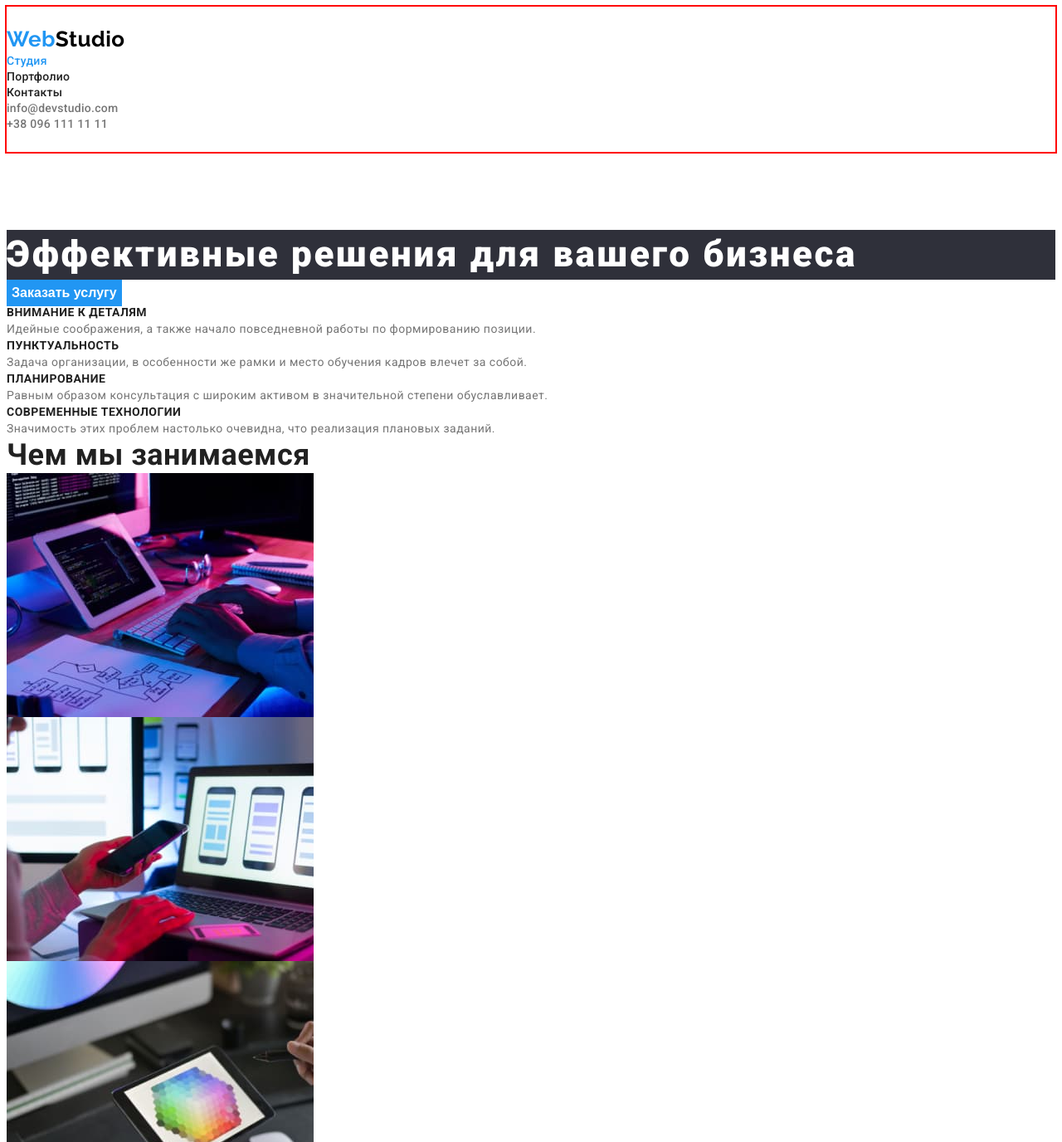
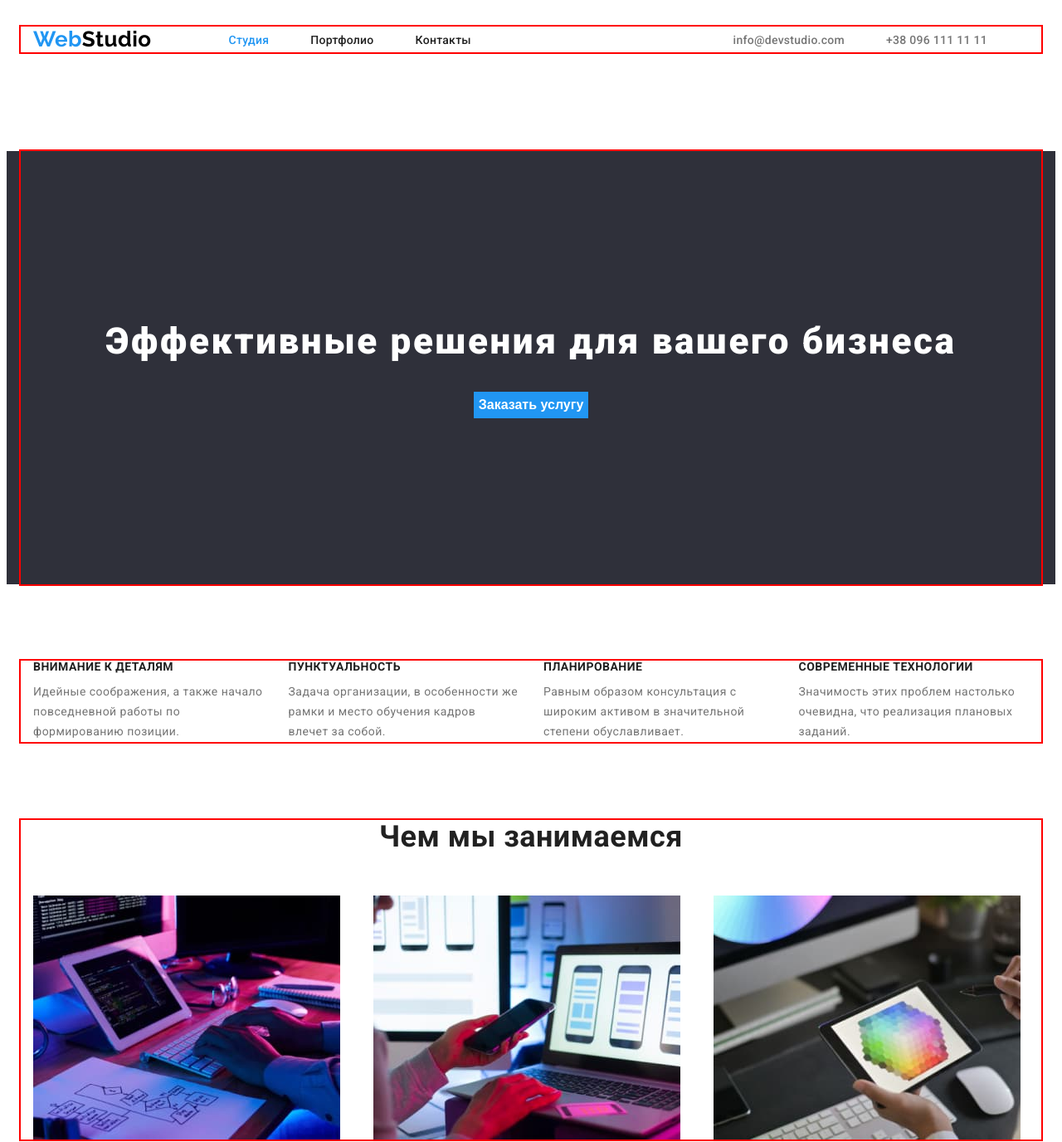
Before and after one commit to Svetlana2505/goit-markup-hw-03, a plain HTML site: page index.html in a window 1280 px wide. Shown: the top 1376 px of the page at 83% size. Drawn offline with Linux system fonts and the light colour scheme.

Commit message:
стили css

```diff
--- a/css/styles.css
+++ b/css/styles.css
@@ -26,7 +26,7 @@ p {
 
 ul {
   margin: 0;
-  padding: 0 ;
+  padding: 0;
 }
 
 a {
@@ -55,11 +55,24 @@ img {
   margin-bottom: 94px;
 }
 
-.header,
+.header-container,
+.feature-container,
+.hero-container,
+.working-container,
 .filter,
 .filter-list,
 .project-list {
   outline: 2px solid red;
+}
+
+.header-container {
+  display: flex;
+  align-items: center;
+}
+
+.header-nav {
+  display: flex;
+  align-items: center;
 }
 
 .logo {
@@ -67,6 +80,15 @@ img {
   font-size: 26px;
   line-height: 1.2;
   color: #000;
+}
+
+.header-menu {
+  display: flex;
+  margin-left: 93px;
+}
+
+.header-item {
+  margin-right: 50px;
 }
 
 .logo-item {
@@ -89,8 +111,16 @@ img {
 .header-menu .header-link.current {
   color: var(--accent-color);
 }
+.header-list {
+  display: flex;
+  margin-left: auto;
+}
 
-.header-list-link {
+.header-list .item {
+  margin-right: 50px;
+}
+
+.header-list .link {
   font-weight: 500;
   font-size: 14px;
   line-height: 1.14;
@@ -105,13 +135,24 @@ img {
 
 /* Страница 1 */
 
+.hero {
+  background-color: var(--background-color);
+}
+
+.hero-container {
+  padding-top: 200px;
+  padding-bottom: 200px;
+  text-align: center;
+  margin-bottom: 92px;
+}
+
 .hero-title {
   font-weight: 900;
   font-size: 44px;
   line-height: 1.36;
   letter-spacing: 0.06em;
   color: var(--color-white);
-  background-color: var(--background-color);
+  margin-bottom: 30px;
 }
 .hero-btn {
   font-weight: 700;
@@ -123,12 +164,32 @@ img {
   cursor: pointer;
 }
 
+/* особенности */
+
+.feature {
+  margin-bottom: 94px;
+}
+
+.feature-list {
+  display: flex;
+  flex-wrap: wrap;
+}
+
+.feature-item {
+  width: calc((100% - 90px) / 4);
+  margin-right: 30px;
+}
+
+.feature-item:nth-child(4) {
+  margin-right: 0;
+}
 .feature-title {
   font-weight: 700;
   font-size: 14px;
   line-height: 1.14;
   text-transform: uppercase;
   color: var(--primary-text-color);
+  margin-bottom: 10px;
 }
 
 .feature-text {
@@ -137,15 +198,42 @@ img {
   color: var(--title-text-color);
 }
 
-.working,
-.team {
+/* чем мы занимаемся */
+
+.working-list {
+  display: flex;
+}
+
+.working-title {
+  margin-bottom: 50px;
+}
+
+.working-title,
+.team-title {
   font-weight: 700;
   font-size: 36px;
   line-height: 1.16;
   color: var(--primary-text-color);
+  text-align: center;
 }
 
-.team-title {
+.working-list .item {
+  width: calc((100% - 60px) / 3);
+  margin-right: 30px;
+}
+
+.working-list .item:nth-child(3) {
+  margin-right: 0;
+}
+
+
+/* чем мы занимаемся */
+
+.team-list {
+  display: flex;
+}
+
+.team-subtitle {
   font-weight: 500;
   font-size: 16px;
   line-height: 1.18;
@@ -188,13 +276,39 @@ img {
 }
 
 .filter-list {
+  display: flex;
+  justify-content: center;
   margin-bottom: 34px;
+}
+
+.filter-item:not(:last-child) {
+  margin-right: 8px;
 }
 
 /* project */
 
+.project-list {
+  display: flex;
+  justify-content: center;
+  flex-wrap: wrap;
+}
+
 .project-item {
   width: 370px;
+  margin-right: 30px;
+  margin-bottom: 30px;
+}
+
+.project-item:nth-child(3n) {
+  margin-right: 0;
+}
+
+.project-item:nth-last-child(-n + 3) {
+  margin-bottom: 0;
+}
+
+.project-subitem {
+  padding: 20px 24px;
 }
 
 .project-title {
@@ -211,12 +325,6 @@ img {
   font-size: 16px;
   line-height: 1.8;
   color: var(--title-text-color);
-}
-
-.project-subitem {
-  padding: 20px 24px;
-  background: #FFFFFF;
-  border-bottom: 1px solid #EEEEEE;
 }
 
 .project-subtext {
@@ -243,12 +351,8 @@ img {
   font-style: normal;
 }
 
-.footer-item {
+.footer-item:not(:last-child) {
   margin-bottom: 9px;
-}
-
-.footer-item:last-child{
-  margin-bottom: 0;
 }
 
 .footer-address {
--- a/index.html
+++ b/index.html
@@ -13,41 +13,44 @@
   </head>
   <body>
     <header class="header">
+      <div class="header-container container">
         <nav class="header-nav">
           <a href="" class="logo"><span class="logo-item">Web</span>Studio</a>
           <ul class="header-menu list">
             <li class="header-item">
-            <a href="" class="header-link current">Студия</a>
+              <a class="header-link current" href="">Студия</a>
             </li>
             <li class="header-item">
-            <a href="./portfolio.html" class="header-link">Портфолио</a>
+              <a class="header-link" href="./portfolio.html">Портфолио</a>
             </li>
             <li class="header-item">
-            <a href="" class="header-link">Контакты</a>
+              <a class="header-link" href="">Контакты</a>
             </li>
           </ul>
         </nav>
         <ul class="header-list list">
-        <li class="header-list-item">
-          <a class="header-list-link" href="mailto:info@devstudio.com"
+          <li class="item">
+            <a class="link" href="mailto:info@devstudio.com"
               >info@devstudio.com</a
             >
           </li>
-        <li class="header-list-item">
-          <a class="header-list-link" href="tel:+380961111111"
-            >+38 096 111 11 11</a
-          >
+          <li class="item">
+            <a class="link" href="tel:+380961111111">+38 096 111 11 11</a>
           </li>
         </ul>
+      </div>
     </header>
     <main>
       <!-- Шапка -->
       <section class="hero">
+        <div class="hero-container container">
           <h1 class="hero-title">Эффективные решения для вашего бизнеса</h1>
           <button type="button" class="hero-btn">Заказать услугу</button>
+        </div>
       </section>
       <!-- Особенности -->
       <section class="feature">
+        <div class="feature-container container">
           <h2 class="visually-hidden">Особенности</h2>
           <ul class="feature-list">
             <li class="feature-item list">
@@ -60,8 +63,8 @@
             <li class="feature-item list">
               <h3 class="feature-title">Пунктуальность</h3>
               <p class="feature-text">
-              Задача организации, в особенности же рамки и место обучения кадров
-              влечет за собой.
+                Задача организации, в особенности же рамки и место обучения
+                кадров влечет за собой.
               </p>
             </li>
             <li class="feature-item list">
@@ -79,51 +82,57 @@
               </p>
             </li>
           </ul>
+        </div>
       </section>
       <!-- Чем мы занимаемся -->
-      <section>
-        <h2 class="working">Чем мы занимаемся</h2>
-        <ul>
-          <li class="list">
+      <section class="working">
+        <div class="working-container container">
+          <h2 class="working-title">Чем мы занимаемся</h2>
+          <ul class="working-list">
+            <li class="item list">
               <img src="./images/img1.jpg" alt="Рабочий стол" width="370" />
             </li>
-          <li class="list">
+            <li class="item list">
               <img src="./images/img2.jpg" alt="экран ноутбука" width="370" />
             </li>
-          <li class="list">
+            <li class="item list">
               <img src="./images/img3.jpg" alt="экран планшета" width="370" />
             </li>
           </ul>
+        </div>
       </section>
       <!-- Наша команда -->
-      <section>
-        <h2 class="team">Наша команда</h2>
+      <section class="team">
+        <div class="team-container container">
+          <h2 class="team-title">Наша команда</h2>
           <ul class="team-list">
             <li class="team-item list">
               <img src="./images/box1.jpg" alt="фото" width="270" />
-            <h3 class="team-title">Игорь Демьяненко</h3>
+              <h3 class="team-subtitle">Игорь Демьяненко</h3>
               <p class="team-text">Product Designer</p>
             </li>
             <li class="team-item list">
               <img src="./images/box2.jpg" alt="фото" width="270" />
-            <h3 class="team-title">Ольга Репина</h3>
+              <h3 class="team-subtitle">Ольга Репина</h3>
               <p class="team-text">Frontend Developer</p>
             </li>
             <li class="team-item list">
               <img src="./images/box3.jpg" alt="фото" width="270" />
-            <h3 class="team-title">Николай Тарасов</h3>
+              <h3 class="team-subtitle">Николай Тарасов</h3>
               <p class="team-text">Marketing</p>
             </li>
             <li class="team-item list">
               <img src="./images/box4.jpg" alt="фото" width="270" />
-            <h3 class="team-title">Михаил Ермаков</h3>
+              <h3 class="team-subtitle">Михаил Ермаков</h3>
               <p class="team-text">UI Designer</p>
             </li>
           </ul>
+        </div>
       </section>
     </main>
     <!-- футер -->
     <footer class="footer">
+      <div class="container">
         <a href="" class="footer-logo"
           ><span class="logo-item">Web</span>Studio</a
         >
@@ -148,6 +157,7 @@
             </li>
           </ul>
         </address>
+      </div>
     </footer>
   </body>
 </html>
```
Also changed, not shown: portfolio.html (+5 -7 lines). Lines whose indentation alone changed are shown as unchanged.
